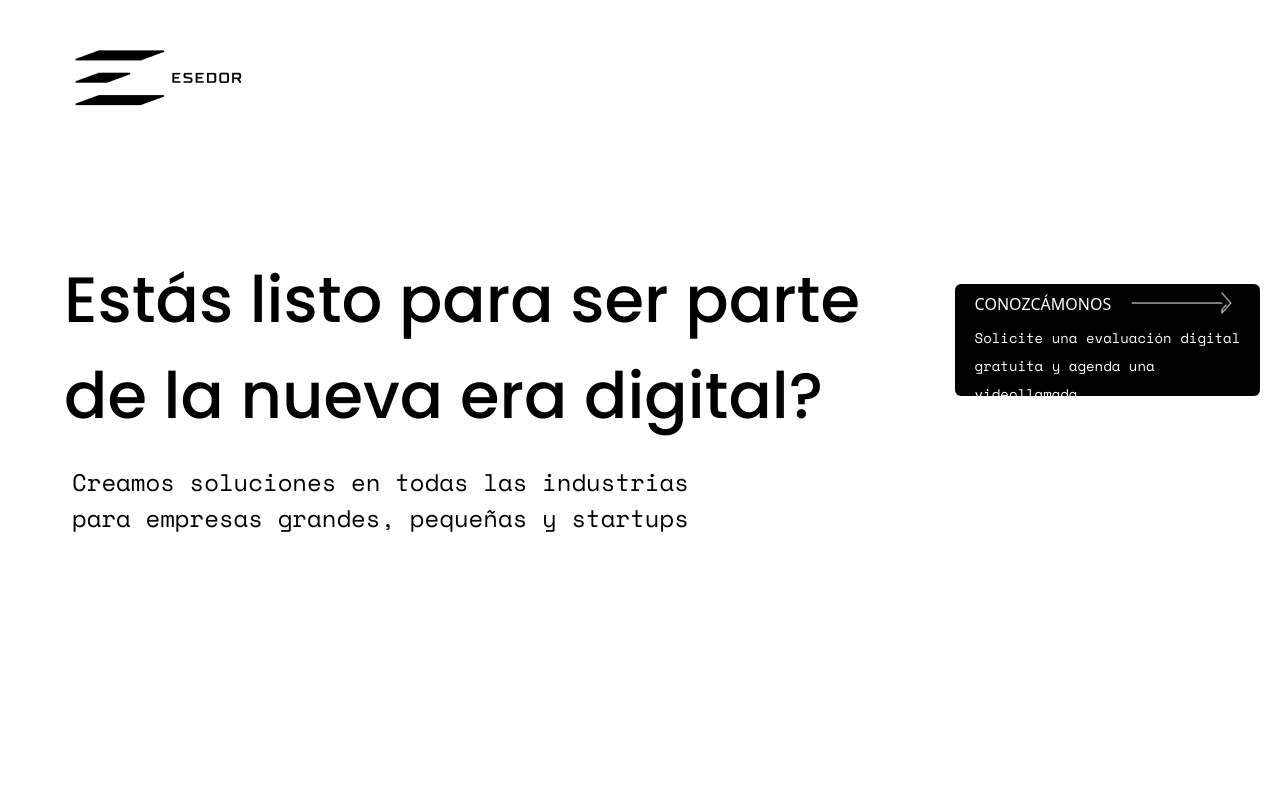
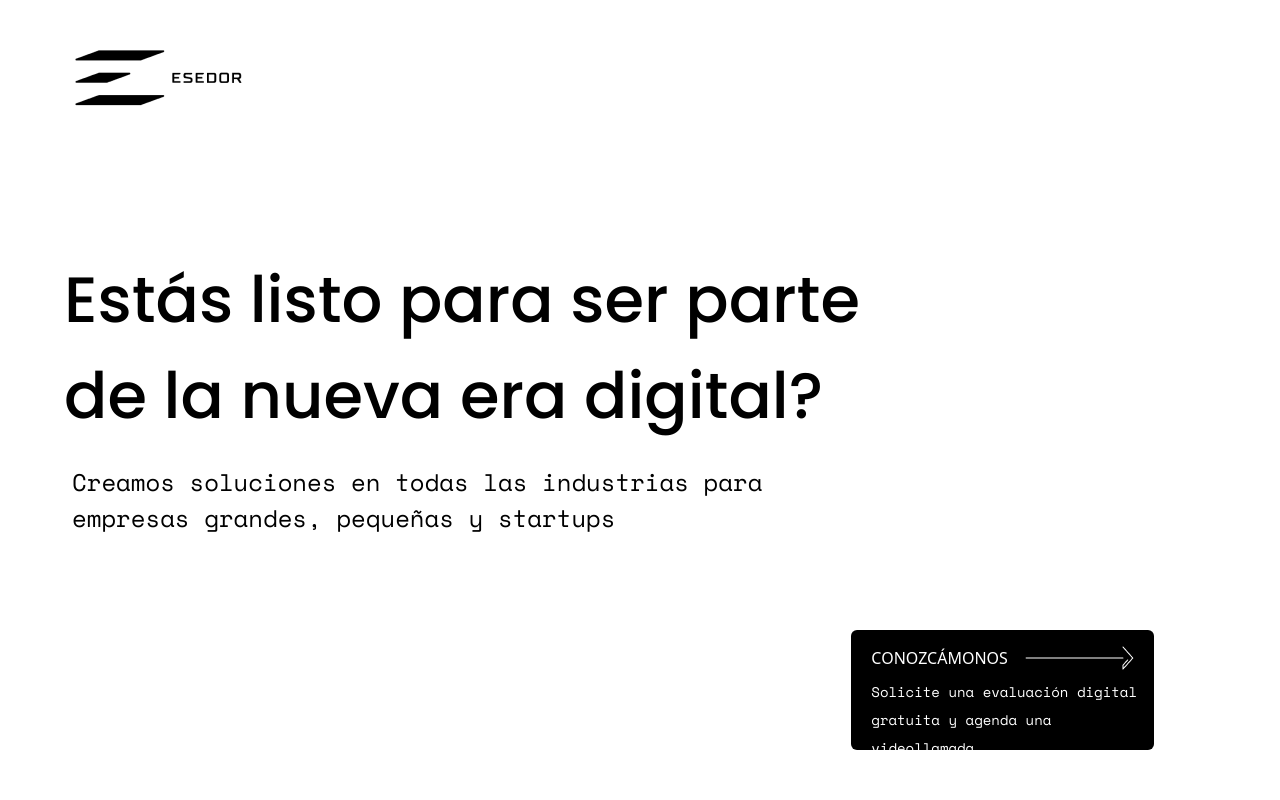
Before and after one commit to ZambranoBeicker/esedor_landingpage-web, a React (Create React App) app: page / in a window 1280 px wide. Shown: the top 800 px of the page. Built offline with nearby package versions, Linux system fonts and the light colour scheme.

Commit message:
Add services.scss and change styles to ArrowCta

```diff
--- a/src/components/Hero.js
+++ b/src/components/Hero.js
@@ -17,7 +17,7 @@ const DynamicFlex = (props)=>{
     )
 }
 
-const InfoParagraph = ({index,info,textClass = 'text-2xl ml-2', containerClass = 'w-10/12 my-5'})=>{
+const InfoParagraph = ({info,textClass = 'text-2xl ml-2', containerClass = 'w-10/12 my-5'})=>{
     return(
         <div className={containerClass}>
             <p className={textClass}>{info}</p>
@@ -34,9 +34,9 @@ const HeroInfo = (props)=>{
     )
 }
 
-const ArrowCta = ({title,info,adapt,ctaClass, src})=>{
+const ArrowCta = ({title,info,adapt,ctaClass,src,containerClass})=>{
     let titleImg;
-    const titulo = <h5 className={"mr-5 " + ctaClass}>{title}</h5>
+    const titulo = <h5 className={"mr-0 " + ctaClass}>{title}</h5>
 
     if(info){
 
@@ -51,7 +51,7 @@ const ArrowCta = ({title,info,adapt,ctaClass, src})=>{
     }else{
       titleImg = (
         <React.Fragment>
-            <div className="arrow-cta__container ml-auto mr-5">
+            <div className="arrow-cta__container px-6">
                 <img className="w-full h-6" src={src} alt="Arrow"/>
             </div>
             {titulo}
@@ -59,10 +59,10 @@ const ArrowCta = ({title,info,adapt,ctaClass, src})=>{
       )
 
     }
-const text = <p className="text-sm max-w-full leading-loose">{info}</p>
+const text = <p className="ml-5 text-sm max-w-full text-left leading-loose">{info}</p>
 
     return (
-        <div className="arrow-cta bg-black text-white w-3/12 mr-5 mt-8 pr-2 px-5 rounded-md">
+        <div className={"arrow-cta bg-black text-white mr-5 mt-8 rounded-md " + containerClass}>
             <DynamicFlex flex={adapt}>
                 {titleImg}
             </DynamicFlex>
@@ -76,7 +76,6 @@ const Hero = () =>{
     return(
         <section className="h-screen flex pt-24 mb-32">
             <HeroInfo />
-            <ArrowCta  title="CONOZCÁMONOS" src="images/arrow_meet.png" info="Solicite una evaluación digital gratuita y agenda una videollamada" adapt={true}/>
         </section>
     )
 }
--- a/src/components/OurServices.js
+++ b/src/components/OurServices.js
@@ -1,5 +1,5 @@
 import React from 'react';
-import {InfoParagraph} from './Hero.js';
+import {InfoParagraph,ArrowCta} from './Hero.js';
 
 
 const showServices = (data,classes)=>{
@@ -61,6 +61,10 @@ const OurService = () =>{
             </section>
             <div className="mx-auto my-40 w-9/12 text-center">
                 <h2 className="text-5xl">Aprendemos lo antes posible <br/>las lecciones que nos permitirán crear <br/>una solución para tu negocio.</h2>
+                <div className="fixed-container fixed w-4/12 px-12">
+                  <ArrowCta  title="CONOZCÁMONOS" containerClass="w-11/12 py-2" ctaClass="ml-5" src="images/arrow_meet.png" info="Solicite una evaluación digital gratuita y agenda una videollamada." adapt={true}/>
+                </div>
+
             </div>
         </React.Fragment>
     )
--- a/src/index.scss
+++ b/src/index.scss
@@ -32,3 +32,4 @@ code {
 @import 'sass/_steps.scss';
 @import 'sass/_brands.scss';
 @import 'sass/_projects.scss';
+@import 'sass/_services.scss';
--- a/src/sass/_hero.scss
+++ b/src/sass/_hero.scss
@@ -1,5 +1,4 @@
 .arrow-cta{
-  height: 7rem;
 
   h4{
     font-weight: 300;
--- /dev/null
+++ b/src/sass/_services.scss
@@ -0,0 +1,11 @@
+.fixed-container{
+
+  bottom: 50px;
+  right: 50px;
+}
+
+.arrow-cta{
+  height: 7.5rem;
+
+
+}
```
